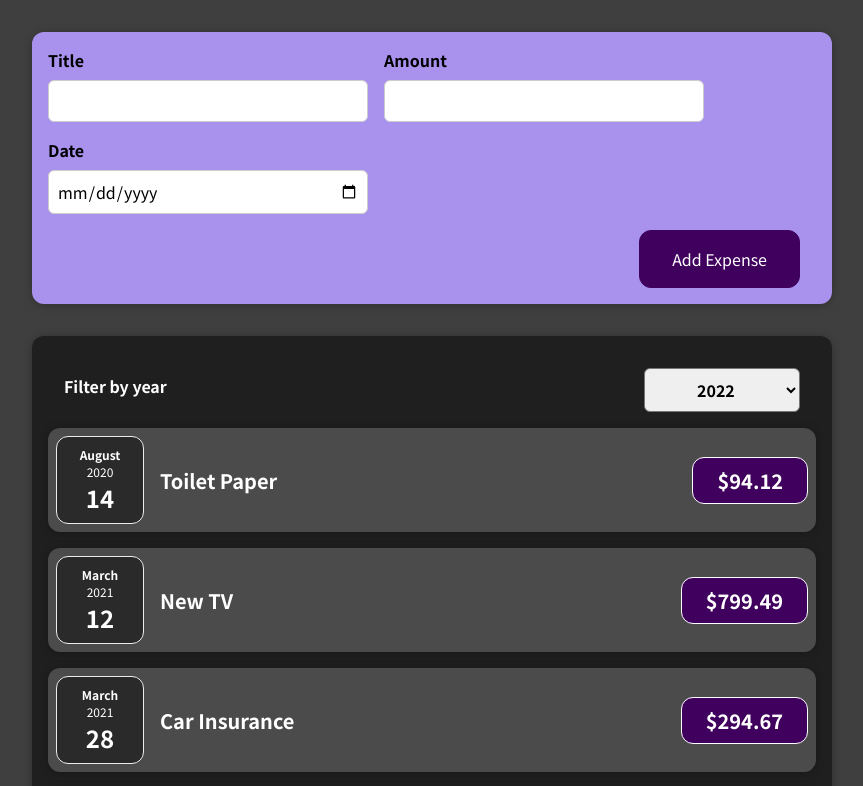
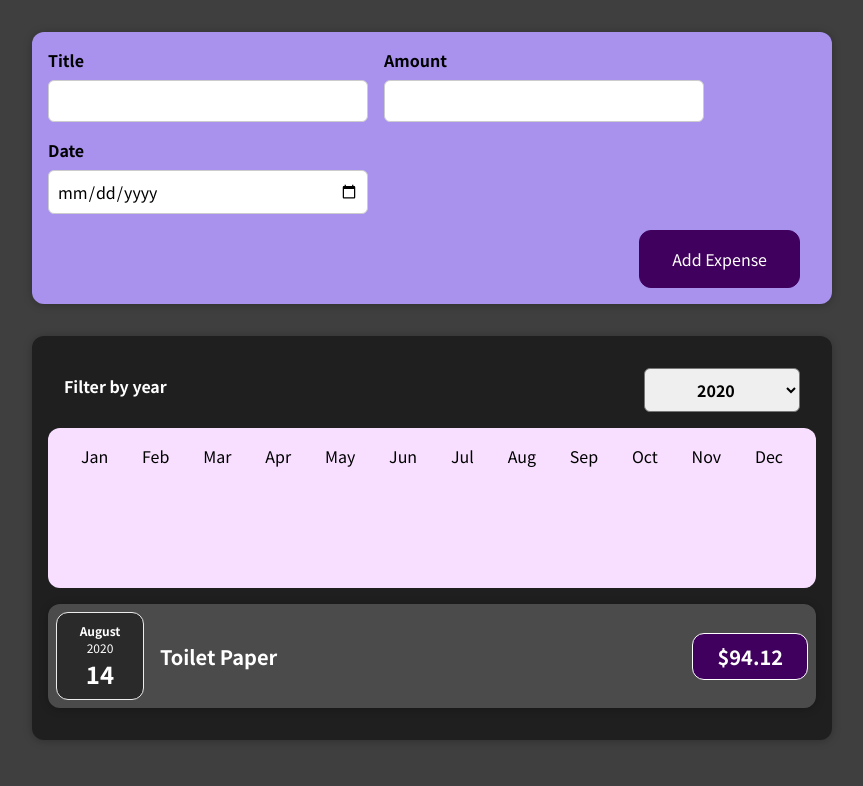
Before and after one commit to GAURAV1-ui/TO-DO-app, a React (Create React App) app: page / in a window 1280 px wide. Shown: the top 786 px of the page, without its empty margins (208-1071 px from the left). Built offline with nearby package versions, Linux system fonts and the light colour scheme.

Commit message:
Ubdated Chart

```diff
--- /dev/null
+++ b/src/Components/Chart/Chart.css
@@ -0,0 +1,9 @@
+.chart {
+    padding: 1rem;
+    border-radius: 12px;
+    background-color: #f8dfff;
+    text-align: center;
+    display: flex;
+    justify-content: space-around;
+    height: 10rem;
+  }
--- /dev/null
+++ b/src/Components/Chart/Chart.js
@@ -0,0 +1,24 @@
+import React from 'react';
+
+import ChartBar from './ChartBar';
+import './Chart.css';
+
+const Chart = (props) => {
+  const dataPointValues = props.dataPoints.map(dataPoint => dataPoint.value);
+  const totalMaximum = Math.max(...dataPointValues);
+
+  return (
+    <div className='chart'>
+      {props.dataPoints.map((dataPoint) => (
+        <ChartBar
+          key={dataPoint.label}
+          value={dataPoint.value}
+          maxValue={totalMaximum}
+          label={dataPoint.label}
+        />
+      ))}
+    </div>
+  );
+};
+
+export default Chart;
--- /dev/null
+++ b/src/Components/Chart/ChartBar.js
@@ -0,0 +1,25 @@
+import React from 'react';
+
+import './ChartBar.css';
+
+const ChartBar = (props) => {
+  let barFillHeight = '0%';
+
+  if (props.maxValue > 0) {
+    barFillHeight = Math.round((props.value / props.maxValue) * 100) + '%';
+  }
+
+  return (
+    <div className='chart-bar'>
+      <div className='chart-bar__inner'>
+        <div
+          className='chart-bar__fill'
+          style={{ height: barFillHeight }}
+        ></div>
+      </div>
+      <div className='chart-bar__label'>{props.label}</div>
+    </div>
+  );
+};
+
+export default ChartBar;
--- /dev/null
+++ b/src/Components/Expenses/ExpenseChart.js
@@ -0,0 +1,29 @@
+import React from 'react';
+
+import Chart from '../Chart/Chart';
+
+const ExpensesChart = (props) => {
+  const chartDataPoints = [
+    { label: 'Jan', value: 0 },
+    { label: 'Feb', value: 0 },
+    { label: 'Mar', value: 0 },
+    { label: 'Apr', value: 0 },
+    { label: 'May', value: 0 },
+    { label: 'Jun', value: 0 },
+    { label: 'Jul', value: 0 },
+    { label: 'Aug', value: 0 },
+    { label: 'Sep', value: 0 },
+    { label: 'Oct', value: 0 },
+    { label: 'Nov', value: 0 },
+    { label: 'Dec', value: 0 },
+  ];
+
+  for (const expense of props.expenses) {
+    const expenseMonth = expense.date.getMonth(); // starting at 0 => January => 0
+    chartDataPoints[expenseMonth].value += expense.amount;
+  }
+
+  return <Chart dataPoints={chartDataPoints} />;
+};
+
+export default ExpensesChart;
--- a/src/Components/Expenses/ExpenseItems.js
+++ b/src/Components/Expenses/ExpenseItems.js
@@ -1,4 +1,4 @@
-import React, {useState} from "react";
+import React from "react";
 
 import ExpenseDate from './ExpenseDate';
 import Card from "../UI/Card";
--- a/src/Components/Expenses/Expenses.js
+++ b/src/Components/Expenses/Expenses.js
@@ -1,26 +1,34 @@
-import React,{useState} from "react";
+import React, { useState } from 'react';
+
+import Card from '../UI/Card';
+import ExpensesFilter from './ExpenseFilter';
+import ExpensesList from './ExpensesList';
+import ExpensesChart from './ExpenseChart';
 import './Expenses.css';
-import ExpenseItem from "./ExpenseItems";
-import ExpensesFilter from "./ExpenseFilter";
-import Card from "../UI/Card";
+
 const Expenses = (props) => {
+  const [filteredYear, setFilteredYear] = useState('2020');
 
-  const [filteredYear, setFilteredYear] = useState('2020');
-  const filterHandler = (selectedYear) =>{
+  const filterChangeHandler = (selectedYear) => {
     setFilteredYear(selectedYear);
   };
-    return(
-    <Card className="expenses">
-      <ExpensesFilter
-      select = {filteredYear}
-      onChangeFilter={filterHandler}/>
-      {props.items.map(expense => <ExpenseItem
-      title = {expense.title}
-      amount = {expense.amount}
-      date ={ expense.date}
-      />)}
 
-    </Card>
-    );
-}
+  const filteredExpenses = props.items.filter((expense) => {
+    return expense.date.getFullYear().toString() === filteredYear;
+  });
+
+  return (
+    <div>
+      <Card className='expenses'>
+        <ExpensesFilter
+          selected={filteredYear}
+          onChangeFilter={filterChangeHandler}
+        />
+        <ExpensesChart expenses={filteredExpenses} />
+        <ExpensesList items={filteredExpenses} />
+      </Card>
+    </div>
+  );
+};
+
 export default Expenses;
--- /dev/null
+++ b/src/Components/Expenses/ExpensesList.css
@@ -0,0 +1,9 @@
+.expenses-list {
+    list-style: none;
+    padding: 0;
+  }
+
+  .expenses-list__fallback {
+    color: white;
+    text-align: center;
+  }
--- /dev/null
+++ b/src/Components/Expenses/ExpensesList.js
@@ -0,0 +1,25 @@
+import React from 'react';
+
+import ExpenseItem from './ExpenseItems';
+import './ExpensesList.css';
+
+const ExpensesList = (props) => {
+  if (props.items.length === 0) {
+    return <h2 className='expenses-list__fallback'>Found no expenses.</h2>;
+  }
+
+  return (
+    <ul className='expenses-list'>
+      {props.items.map((expense) => (
+        <ExpenseItem
+          key={expense.id}
+          title={expense.title}
+          amount={expense.amount}
+          date={expense.date}
+        />
+      ))}
+    </ul>
+  );
+};
+
+export default ExpensesList;
```
Also changed, not shown: src/App.js (line endings or trailing spaces), src/Components/Chart/ChartBar.css (added), 1 other file (tests, documents, lock files or other folders).
